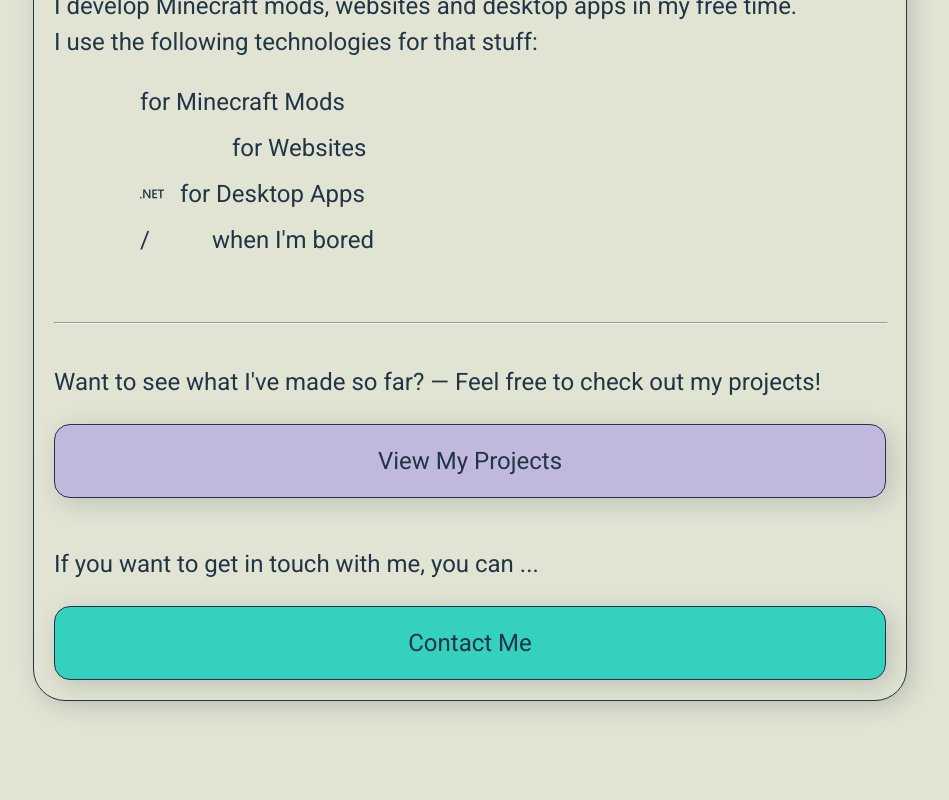
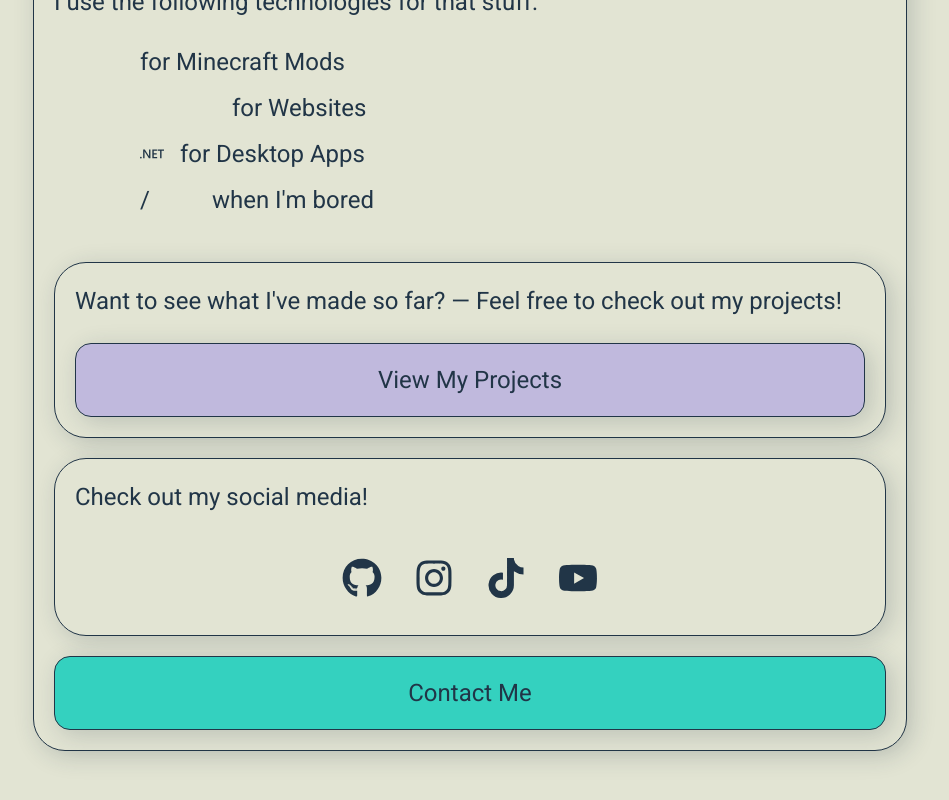
Before and after one commit to tobiazsh/tobiazsh.github.io, a React (Vite) app: page / in a window 1280 px wide. Shown: the part 642-1442 px from the top of the page, without its empty margins (170-1119 px from the left). Before the commit the page ends 1418 px from the top, so only its background shows below. Built offline with nearby package versions, Linux system fonts and the light colour scheme; some icons are missing.

Commit message:
Enhance App layout with new social media links and grid styling

```diff
--- a/src/App.module.css
+++ b/src/App.module.css
@@ -8,6 +8,7 @@
 .main_card {
     width: 65%;
     display: flex;
+    gap: 20px;
     flex-direction: column;
     padding: 20px;
     margin: 75px;
@@ -37,9 +38,27 @@
     border-radius: 1rem !important;
 }
 
+.basic_grid_pane {
+    display: grid;
+    align-items: center;
+    gap: 1em;
+    padding: 20px;
+}
+.social_medias {
+    display: flex;
+    flex-direction: row;
+    gap: 2rem;
+    justify-content: center;
+    align-items: center;
+    margin-top: 1rem;
+}
+
+.social_medias * {
+    font-size: 2.5rem;
+}
+
 hr {
-    margin-top: 1rem;
-    margin-bottom: 1rem;
+    margin: 0;
     width: 100%;
 }
 
--- a/src/App.tsx
+++ b/src/App.tsx
@@ -1,10 +1,12 @@
 import './App.module.css'
 import styles from "./App.module.css"
-import commons from "./styles/common.module.css"
+import commonStyles from "./styles/common.module.css"
 import lillyPfp from "/lilly.jpg"
 import {C, CPlusPlus, CSharp, Java, React, TypeScript, ViteJS} from "developer-icons";
 import {SiDotnet} from "react-icons/si";
 import FloatingRedirect from "./components/FloatingRedirect.tsx";
+import IconLink from "./components/IconLink.tsx";
+import {FaGithub, FaInstagram, FaTiktok, FaYoutube} from "react-icons/fa";
 
 function App() {
 
@@ -25,11 +27,12 @@ function App() {
 
     return (
         <div style={{width: "100%", height: "100%", display: "flex", justifyContent: "center"}}>
-            <div className={[styles.main_card, commons.highlight_border].join(" ")} style={{fontSize: 24}}>
+            <div className={[styles.main_card, commonStyles.highlight_border].join(" ")} style={{fontSize: 24}}>
                 <span className={styles.title}>
                     Hello, there!
                 </span>
                 <hr/>
+                <span>
                     <span className={styles.pfp}>
                         <img src={lillyPfp}
                              alt={"My cat lillyPfp: Yellow-ish eyes, white and fluffy fur with black spot on head. Looking into camera with open mouth and tilted head."}
@@ -64,16 +67,22 @@ function App() {
                             </li>
                         </ul>
                     </p>
-                <hr/>
-                <p>
+                </span>
+                <span className={[commonStyles.highlight_border, styles.basic_grid_pane].join(' ')}>
                         Want to see what I've made so far? — Feel free to check out my projects!
-                </p>
                         <FloatingRedirect to={"/projects"} className={styles.button}>
                             View My Projects
                         </FloatingRedirect>
-                <p style={{marginTop: "2em"}}>
-                    If you want to get in touch with me, you can ...
-                </p>
+                    </span>
+                <span className={[commonStyles.highlight_border, styles.basic_grid_pane].join(' ')}>
+                        Check out my social media!
+                        <span className={styles.social_medias}>
+                            <IconLink link={"https://github.com/tobiazsh"} as={FaGithub}/>
+                            <IconLink link={"https://www.instagram.com/tobizsh/"} as={FaInstagram}/>
+                            <IconLink link={"https://www.tiktok.com/@tobizsh"} as={FaTiktok}/>
+                            <IconLink link={"https://www.youtube.com/@tobiazsh"} as={FaYoutube}/>
+                        </span>
+                    </span>
                 <FloatingRedirect to={"/contact"} className={styles.button} variant={"secondary"}>
                     Contact Me
                 </FloatingRedirect>
```
Lines whose indentation alone changed are shown as unchanged.
